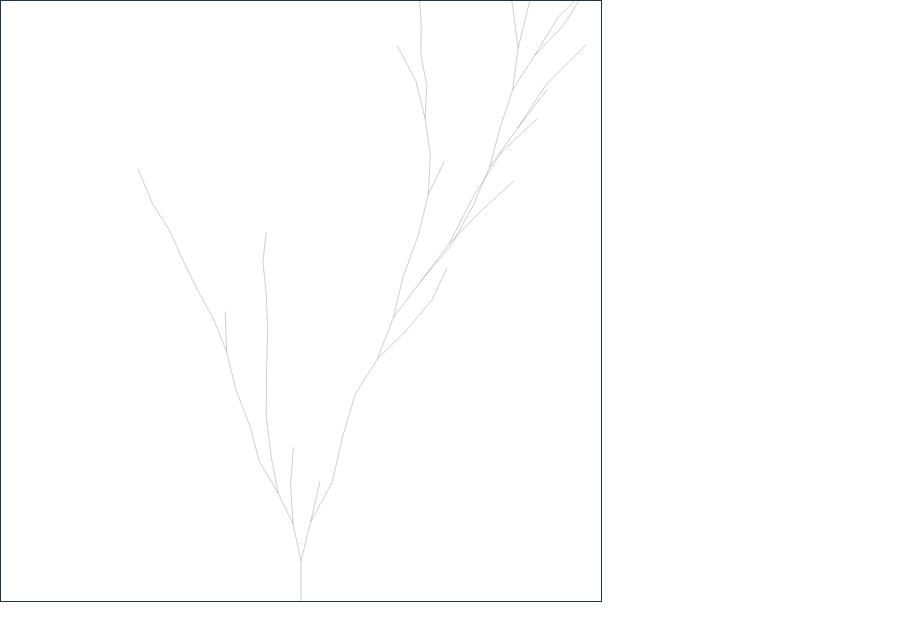
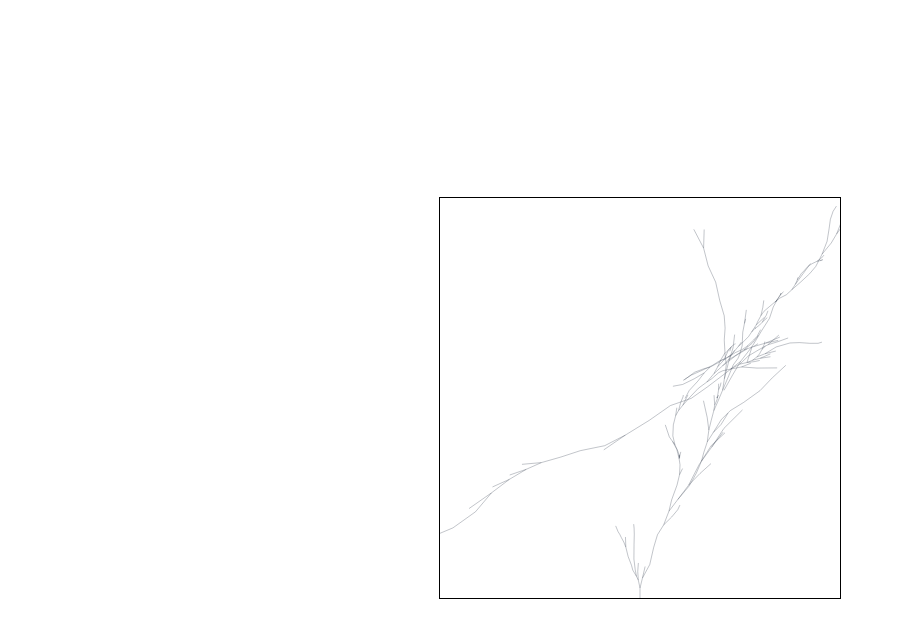
Before and after one commit to heycn/plum, a React (Vite) app: page / in a window 1280 px wide. Shown: the top 640 px of the page, without its empty margins (0-904 px from the left). Built offline with nearby package versions, Linux system fonts and the light colour scheme.

Commit message:
居中布局

```diff
--- a/src/App.tsx
+++ b/src/App.tsx
@@ -2,8 +2,8 @@ import { useEffect, useRef } from 'react'
 
 export default function App() {
   const canvasRef = useRef<HTMLCanvasElement>(null)
-  const WIDTH = 600
-  const HEIGHT = 600
+  const WIDTH = 400
+  const HEIGHT = 400
 
   interface Point {
     x: number
@@ -19,7 +19,7 @@ export default function App() {
   const init = () => {
     const canvas = canvasRef.current
     const ctx = canvas!.getContext('2d')
-    ctx!.strokeStyle = 'rgba(55, 65, 81, .25)'
+    ctx!.strokeStyle = 'rgba(55, 65, 81, .3)'
 
     const lineTo = (p1: Point, p2: Point) => {
       ctx!.beginPath()
@@ -74,7 +74,7 @@ export default function App() {
 
     step({
       start: { x: WIDTH / 2, y: HEIGHT },
-      length: 40,
+      length: 10,
       theta: -Math.PI / 2
     })
 
@@ -104,8 +104,8 @@ export default function App() {
     <>
       <canvas
         ref={canvasRef}
-        width='600'
-        height='600'
+        width='400'
+        height='400'
         style={{ border: '1px solid' }}
       />
     </>
--- a/src/index.css
+++ b/src/index.css
@@ -1,29 +1,11 @@
 :root {
-  font-family: Inter, Avenir, Helvetica, Arial, sans-serif;
-  font-size: 16px;
-  line-height: 24px;
-  font-weight: 400;
-  color-scheme: light dark;
-  color: rgba(255, 255, 255, 0.87);
-  background-color: #242424;
-  font-synthesis: none;
   text-rendering: optimizeLegibility;
-  -webkit-font-smoothing: antialiased;
-  -moz-osx-font-smoothing: grayscale;
-  -webkit-text-size-adjust: 100%;
 }
 
 body {
   margin: 0;
+  display: flex;
+  justify-content: center;
+  place-items: center;
+  min-height: 100vh;
 }
-
-@media (prefers-color-scheme: light) {
-  :root {
-    color: #213547;
-    background-color: #ffffff;
-  }
-
-  button {
-    background-color: #f9f9f9;
-  }
-}
```
